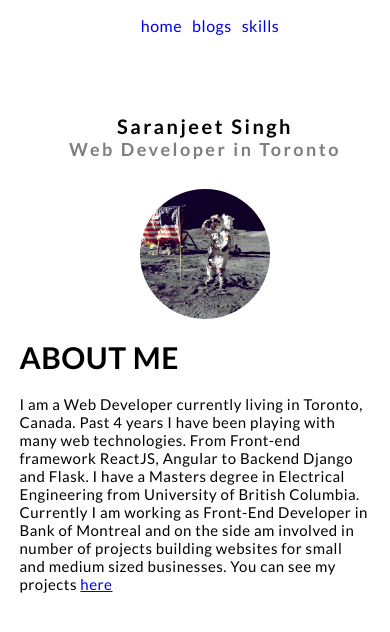
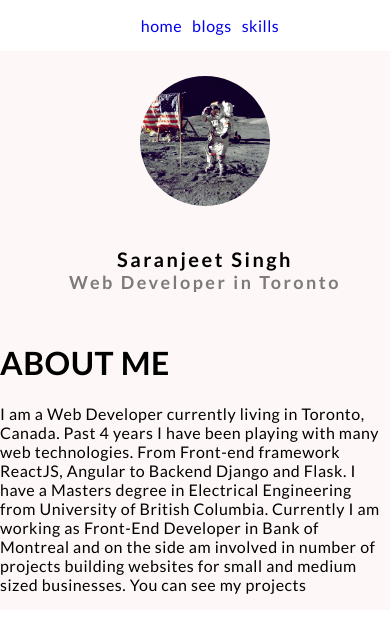
Before and after one commit to grewal25/saran-portfolio, a React (Create React App) app: page / in a window 390 px wide. Shown: the top 632 px of the page. Built offline with nearby package versions, Linux system fonts and the light colour scheme.

Commit message:
layout fixes, css grid added

```diff
--- a/public/index.html
+++ b/public/index.html
@@ -2,10 +2,15 @@
 <html lang="en">
   <head>
     <meta charset="utf-8" />
+    <meta name="viewport" content="width=device-width, initial-scale=1.0" />
+
     <link rel="icon" href="%PUBLIC_URL%/photo.jpeg" />
-    <link rel="preconnect" href="https://fonts.googleapis.com">
-<link rel="preconnect" href="https://fonts.gstatic.com" crossorigin>
-<link href="https://fonts.googleapis.com/css2?family=Lato:wght@400;700&display=swap" rel="stylesheet">
+    <link rel="preconnect" href="https://fonts.googleapis.com" />
+    <link rel="preconnect" href="https://fonts.gstatic.com" crossorigin />
+    <link
+      href="https://fonts.googleapis.com/css2?family=Lato:wght@400;700&display=swap"
+      rel="stylesheet"
+    />
     <meta name="theme-color" content="#000000" />
     <meta
       name="description"
--- a/src/App.css
+++ b/src/App.css
@@ -1,6 +1,6 @@
 body,html{
     margin: 0px;
     padding: 0px;
-    box-sizing: border-box;
+
     /* border: 1px solid red; */
 }
--- a/src/Page/Blog/Blog.css
+++ b/src/Page/Blog/Blog.css
@@ -3,6 +3,11 @@
 }
 
 .top-level{
-    display: flex;
+    display: grid;
+    grid-template-columns: 1fr 3fr;
     padding: 10px;
 }
+
+.side-bar{
+    background-color: rgb(241, 235, 241);
+}
--- a/src/Page/Blog/Blog.js
+++ b/src/Page/Blog/Blog.js
@@ -11,7 +11,8 @@ export default function Blog() {
   return (
     <div>
     <div className="top-level">
-      <Sidebar />
+      <div className="side-bar"><Sidebar /></div>
+
       <div className="main">
 
       <h1>Blogs/Tutorials</h1>
--- a/src/component/Main/Main.css
+++ b/src/component/Main/Main.css
@@ -1,4 +1,10 @@
+.top-main{
+    display: grid;
+    grid-template-columns: 1fr 2fr;
 
+
+
+}
 .main{
     width: 50%;
     text-align: left;
@@ -10,12 +16,29 @@
     align-items: center;
 
 }
+.top-info{
+  flex-grow: 1;
 
-@media screen and (max-width: 960px){
-    .main{
-        width: 90%;
-        text-align: left;
-        margin: 0 auto ;
-        font-size: 15px;
+}
+
+.main-bottom{
+   flex-grow: 5;
+
+}
+
+
+
+@media only screen and (max-width: 600px) {
+    .top-main {
+        display: flex;
+        flex-direction: column;
+      background-color: rgb(253, 247, 247);
     }
-}
+  }
+
+
+  @media only screen and (min-width: 1440px) {
+    .top-main {
+
+    }
+  }
--- a/src/component/Main/Main.js
+++ b/src/component/Main/Main.js
@@ -1,49 +1,25 @@
-import React from 'react';
-import TopInfo from '../TopInfo/TopInfo';
-import './Main.css'
+import React from "react";
+import TopInfo from "../TopInfo/TopInfo";
+import "./Main.css";
 
-export default function Main(){
-    return (
-        <>
-        <TopInfo />
-        <div className="main" >
+export default function Main() {
+  return (
+    <div className="top-main">
+      <div className="top-info"><TopInfo /></div>
+      <div className="main-bottom">
+        <h1>ABOUT ME</h1>
+        <p>
+          I am a Web Developer currently living in Toronto, Canada. Past 4 years
+          I have been playing with many web technologies. From Front-end
+          framework ReactJS, Angular to Backend Django and Flask. I have a
+          Masters degree in Electrical Engineering from University of British
+          Columbia. Currently I am working as Front-End Developer in Bank of
+          Montreal and on the side am involved in number of projects building
+          websites for small and medium sized businesses. You can see my
+          projects
 
-            <h1>ABOUT ME</h1>
-           <p>I am a Web Developer currently living in Toronto, Canada.
-            Past 4 years I have been playing with many web technologies. From
-            Front-end framework ReactJS, Angular to Backend Django and Flask. I have a Masters
-            degree in Electrical Engineering from University of British Columbia. Currently I am
-            working as Front-End Developer in Bank of Montreal and on the side am involved in number of
-            projects building websites for small and medium sized businesses. You can see my projects
-             <span > <a href="/">here</a></span>
-            </p>
-
-
-
-
-
-             {/* <p>
-            Well hello there! My name is Cassidy and I'm a Principal Developer Experience Engineer at Netlify. Before now, I worked at React Training, CodePen, Amazon, L4 Digital, Clarifai, and Venmo, and graduated from Iowa State University.
-I run a weekly newsletter and love teaching and helping people become better coders! In my spare time, I love playing music, building mechanical keyboards and LEGO sets, and hanging out with my sister Cami. We also like to make cool things with our laser cutter and 3D printer, and have a little Etsy shop if you want to check it out! I also have a Patreon if you'd like to chat with me regularly (our Discord group is so active I can hardly keep up, come join in the fun!), get resume reviews, schedule mock interviews with me, or get a few coupons and gifts from me on occasion. No pressure to join in, and I appreciate your support a ton no matter what!
-<br></br><br></br>
-In terms of where I am on the internet (and off), you might have seen me in Glamour Magazine or the Big Dream documentary a few years back, or more recently you might have seen my Scrabble keyboard project in a couple dozen different publications! I also made a successfully funded Kickstarter project called Go: On the Go! to get people interested in playing the game go. I've spoken at over a hundred events around the world, and have made online classes on Udemy, Skillshare, and moooore. I'll (likely) happily speak at your event or podcast, or do influencer work for your org. I have a speaker rider, if you'd like to talk to me about your event. Feel free to email me with details!
-Alright, since you've read this far, have a joke: Why are mountains so funny? Because they're hill areas.
-
-
-
-            </p>
-
-            <p>
-            Well hello there! My name is Cassidy and I'm a Principal Developer Experience Engineer at Netlify. Before now, I worked at React Training, CodePen, Amazon, L4 Digital, Clarifai, and Venmo, and graduated from Iowa State University.
-I run a weekly newsletter and love teaching and helping people become better coders! In my spare time, I love playing music, building mechanical keyboards and LEGO sets, and hanging out with my sister Cami. We also like to make cool things with our laser cutter and 3D printer, and have a little Etsy shop if you want to check it out! I also have a Patreon if you'd like to chat with me regularly (our Discord group is so active I can hardly keep up, come join in the fun!), get resume reviews, schedule mock interviews with me, or get a few coupons and gifts from me on occasion. No pressure to join in, and I appreciate your support a ton no matter what!
-<br></br><br></br>
-In terms of where I am on the internet (and off), you might have seen me in Glamour Magazine or the Big Dream documentary a few years back, or more recently you might have seen my Scrabble keyboard project in a couple dozen different publications! I also made a successfully funded Kickstarter project called Go: On the Go! to get people interested in playing the game go. I've spoken at over a hundred events around the world, and have made online classes on Udemy, Skillshare, and moooore. I'll (likely) happily speak at your event or podcast, or do influencer work for your org. I have a speaker rider, if you'd like to talk to me about your event. Feel free to email me with details!
-Alright, since you've read this far, have a joke: Why are mountains so funny? Because they're hill areas.
-
-
-
-            </p>  */}
-        </div>
-        </>
-    )
+        </p>
+      </div>
+    </div>
+  );
 }
--- a/src/component/TopInfo/TopInfo.css
+++ b/src/component/TopInfo/TopInfo.css
@@ -1,7 +1,7 @@
 
 
 .topInfo{
-    display: flex;
+
     text-align: center;
     align-items: center;
     justify-content: center;
@@ -30,6 +30,11 @@
 .topInfo img{
     width:20%;
     border-radius: 50%;
+
+
+}
+
+.top-img{
 
 }
 
@@ -62,37 +67,3 @@
     }
 
 }
-
-
-
-
-
-
-
-/* @media screen and (max-width: 560px){
-
-    .topInfo{
-            display: flex;
-            flex-direction: column;
-
-    }
-
-    .topInfo .name{
-        font-size: 18px;
-    }
-
-   .topInfo .name h5{
-    font-size: 20px;
-   }
-
-   .topInfo .name h4{
-    font-size: 18px;
-}
-
-    .topInfo img{
-        width:40%;
-        border-radius: 50%;
-
-    }
-
-} */
--- a/src/component/TopInfo/TopInfo.js
+++ b/src/component/TopInfo/TopInfo.js
@@ -4,13 +4,14 @@ import './TopInfo.css'
 export default function TopInfo(){
     return(
        <div className="topInfo" >
+             <div className="top-img"> <img src="/flag.jpg"  alt = "my info" /></div>
            <div className="name">
                 <h5>Saranjeet Singh</h5>
                 <h4>Web Developer in Toronto</h4>
 
            </div>
 
-            <img src="/flag.jpg"  alt = "my info" />
+
        </div>
     )
 }
```
